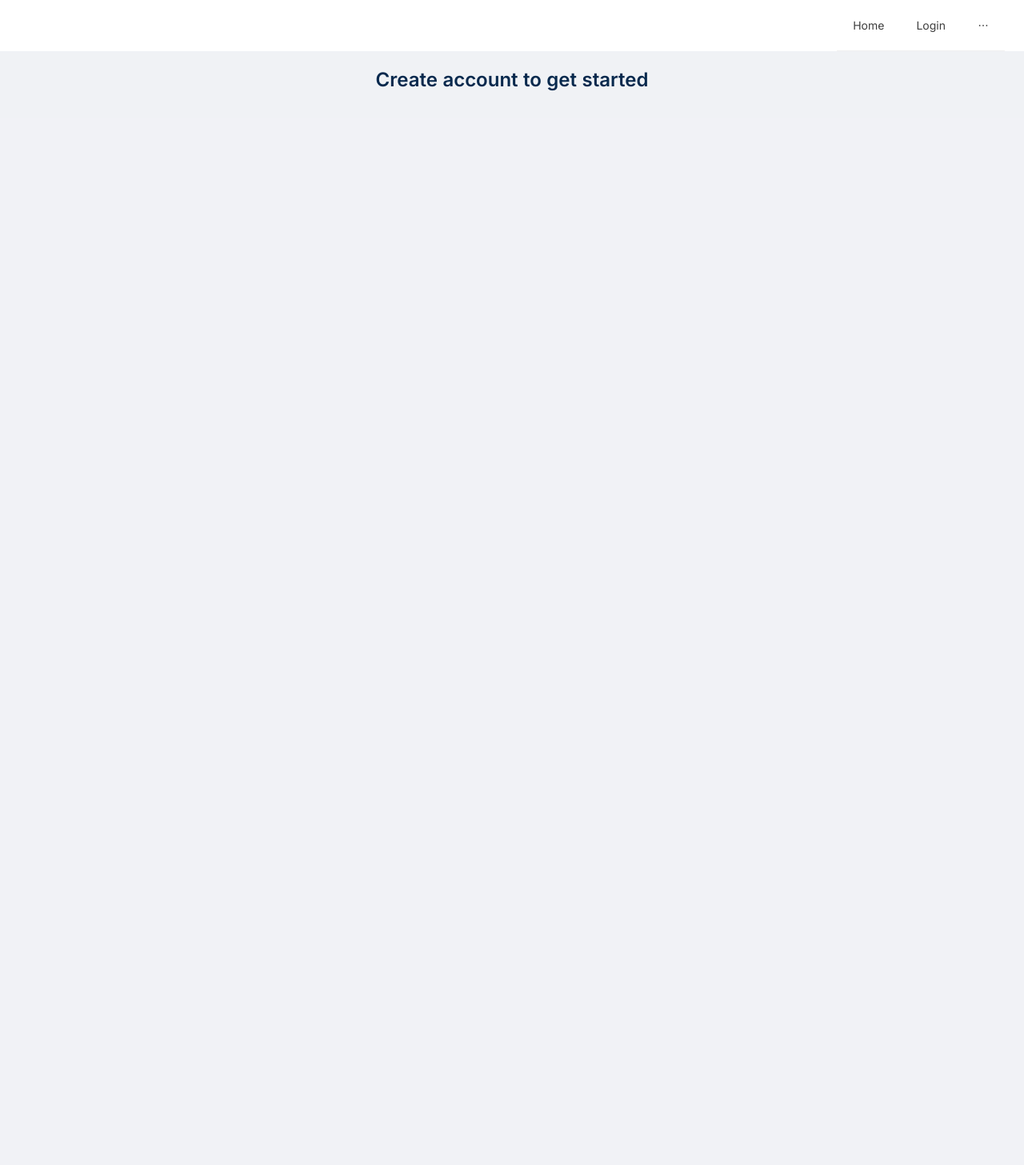
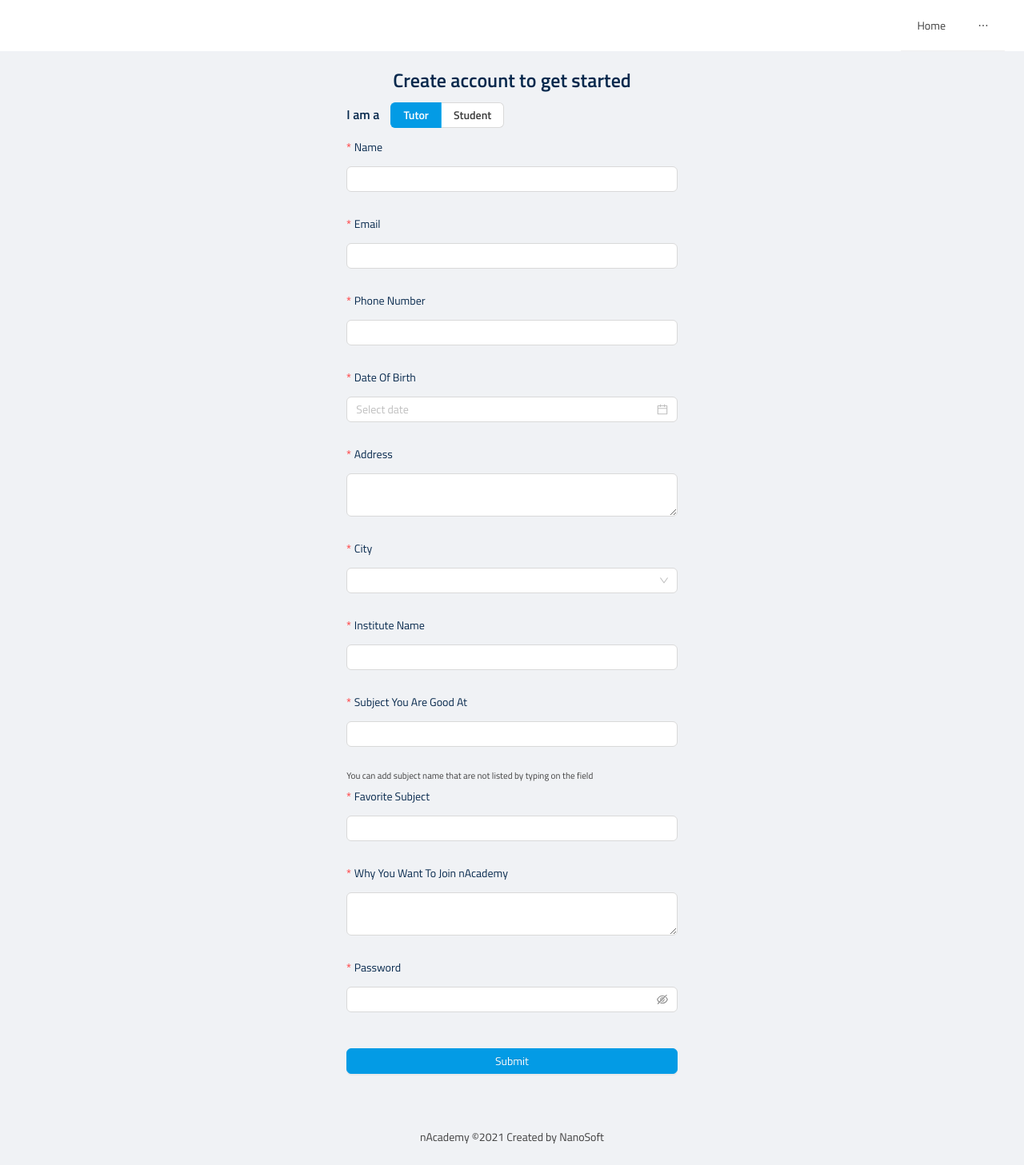
Before and after one commit to darkalgo/nacademy-frontend, a React (Create React App) app: page /registration in a window 1280 px wide. Shown: the whole page at 80% size. Before the commit the page ends 800 px from the top, so only its background shows below. Built offline with nearby package versions, Linux system fonts and the light colour scheme.

Commit message:
feat: added all fields for registration for student and tutor

```diff
--- a/public/index.html
+++ b/public/index.html
@@ -9,7 +9,7 @@
     <link rel="apple-touch-icon" href="%PUBLIC_URL%/logo192.png" />
     <link rel="preconnect" href="https://fonts.googleapis.com" />
     <link rel="preconnect" href="https://fonts.gstatic.com" crossorigin />
-    <link href="https://fonts.googleapis.com/css2?family=Inter:wght@100;200;300;400;500;600;700;800;900&display=swap" rel="stylesheet" />
+    <link href="https://fonts.googleapis.com/css2?family=Titillium+Web:wght@300;400;600;700;900&display=swap" rel="stylesheet" />
 
     <title>nAcademy</title>
   </head>
--- a/src/layouts/AdminLayout.js
+++ b/src/layouts/AdminLayout.js
@@ -67,7 +67,6 @@ function AdminLayout() {
             <AppRoutes />
           </div>
         </Content>
-        <Footer style={{ textAlign: "center" }}>nAcademy ©{new Date().getFullYear()} Created by NanoSoft</Footer>
       </Layout>
     </Layout>
   );
--- a/src/layouts/CommonLayout.js
+++ b/src/layouts/CommonLayout.js
@@ -1,5 +1,5 @@
 import React, { useEffect } from "react";
-import { Layout, Menu, Typography } from "antd";
+import { Layout, Menu } from "antd";
 import { Link, Switch, Route } from "react-router-dom";
 
 import { AppRootContextProvider } from "../contexts/AppRootContext";
@@ -10,8 +10,7 @@ import Login from "../pages/Login";
 import Home from "../pages/Home";
 import Registration from "../pages/Registration";
 
-const { Header, Content, Footer, Sider } = Layout;
-const { Title } = Typography;
+const { Content, Footer, Header } = Layout;
 
 const CommonLayout = () => {
   useEffect(() => {
@@ -25,13 +24,13 @@ const CommonLayout = () => {
           <Header className="site-layout-sub-header-background">
             <div>
               <Menu mode="horizontal">
-                <Menu.Item>
+                <Menu.Item key="home">
                   Home <Link to="/home" />
                 </Menu.Item>
-                <Menu.Item>
+                <Menu.Item key="login">
                   Login <Link to="/login" />
                 </Menu.Item>
-                <Menu.Item>
+                <Menu.Item key="registration">
                   Registration <Link to="/registration" />
                 </Menu.Item>
               </Menu>
@@ -46,6 +45,7 @@ const CommonLayout = () => {
             <LoggedInRoute component={AdminLayout} />
           </Switch>
         </Content>
+        <Footer style={{ textAlign: "center" }}>nAcademy ©{new Date().getFullYear()} Created by NanoSoft</Footer>
       </Layout>
     </AppRootContextProvider>
   );
--- a/src/pages/Registration.jsx
+++ b/src/pages/Registration.jsx
@@ -1,12 +1,22 @@
-import React from "react";
-import { Button, Col, Form, Row, Typography } from "antd";
+import React, { useState } from "react";
+import { Button, Col, DatePicker, Form, Input, Radio, Row, Select, Typography } from "antd";
+import { accountType, classNames, groupNames, subjectNames } from "../utils/Constants";
+import { mobileNumberValidation, passwordValidation } from "../utils/Validations";
 
 const { Title } = Typography;
+const { TextArea } = Input;
+const { Option } = Select;
+
+const children = [];
+for (let i = 10; i < 36; i++) {
+  children.push(<Option key={i.toString(36) + i}>{i.toString(36) + i}</Option>);
+}
 
 const Registration = () => {
   const [form] = Form.useForm();
 
-  //   functions
+  const [selectedAccount, setSelectedAccount] = useState("Tutor");
+
   const onFinish = (values) => {
     console.log(values);
   };
@@ -17,6 +27,162 @@ const Registration = () => {
         <Row justify="center">
           <Title level={3}>Create account to get started</Title>
         </Row>
+        <Row justify="center">
+          <Col xs={{ span: 24 }} md={{ span: 12 }} lg={{ span: 8 }}>
+            <Title level={5}>
+              I am a &nbsp; &nbsp;
+              <Radio.Group options={accountType} onChange={(e) => setSelectedAccount(e.target.value)} value={selectedAccount} optionType="button" buttonStyle="solid" />
+            </Title>
+          </Col>
+        </Row>
+
+        <Row justify="center">
+          <Col xs={{ span: 24 }} md={{ span: 12 }} lg={{ span: 8 }}>
+            <Form.Item name="name" label="Name" labelCol={{ span: 24 }} rules={[{ required: true, message: "Name is required" }]}>
+              <Input />
+            </Form.Item>
+          </Col>
+        </Row>
+        <Row justify="center">
+          <Col xs={{ span: 24 }} md={{ span: 12 }} lg={{ span: 8 }}>
+            <Form.Item
+              name="email"
+              label="Email"
+              labelCol={{ span: 24 }}
+              rules={[
+                { type: "email", message: "The input is not valid E-mail!" },
+                { required: true, message: "Email is required" },
+              ]}>
+              <Input />
+            </Form.Item>
+          </Col>
+        </Row>
+        <Row justify="center">
+          <Col xs={{ span: 24 }} md={{ span: 12 }} lg={{ span: 8 }}>
+            <Form.Item
+              name="phone_number"
+              label="Phone Number"
+              labelCol={{ span: 24 }}
+              rules={[
+                { required: true, message: "Number is required" },
+                { pattern: mobileNumberValidation, message: "Number is not valid" },
+              ]}>
+              <Input />
+            </Form.Item>
+          </Col>
+        </Row>
+        <Row justify="center">
+          <Col xs={{ span: 24 }} md={{ span: 12 }} lg={{ span: 8 }}>
+            <Form.Item name="dob" label="Date Of Birth" labelCol={{ span: 24 }} rules={[{ required: true, message: "DoB is required" }]}>
+              <DatePicker style={{ width: "100%" }} />
+            </Form.Item>
+          </Col>
+        </Row>
+        <Row justify="center">
+          <Col xs={{ span: 24 }} md={{ span: 12 }} lg={{ span: 8 }}>
+            <Form.Item name="address" label="Address" labelCol={{ span: 24 }} rules={[{ required: true, message: "Address is required" }]}>
+              <TextArea />
+            </Form.Item>
+          </Col>
+        </Row>
+        <Row justify="center">
+          <Col xs={{ span: 24 }} md={{ span: 12 }} lg={{ span: 8 }}>
+            <Form.Item name="city" label="City" labelCol={{ span: 24 }} rules={[{ required: true, message: "City is required" }]}>
+              <Select></Select>
+            </Form.Item>
+          </Col>
+        </Row>
+        <Row justify="center">
+          <Col xs={{ span: 24 }} md={{ span: 12 }} lg={{ span: 8 }}>
+            <Form.Item name="institute_name" label="Institute Name" labelCol={{ span: 24 }} rules={[{ required: true, message: "Institute name is required" }]}>
+              <Input />
+            </Form.Item>
+          </Col>
+        </Row>
+        {selectedAccount === "Student" ? (
+          <>
+            <Row justify="center">
+              <Col xs={{ span: 24 }} md={{ span: 12 }} lg={{ span: 8 }}>
+                <Form.Item name="group_name" label="Group Name" labelCol={{ span: 24 }} rules={[{ required: true, message: "Group name is required" }]}>
+                  <Select>
+                    {groupNames.map((el) => (
+                      <Option key={el.id} value={el.id}>
+                        {el.name}
+                      </Option>
+                    ))}
+                  </Select>
+                </Form.Item>
+              </Col>
+            </Row>
+            <Row justify="center">
+              <Col xs={{ span: 24 }} md={{ span: 12 }} lg={{ span: 8 }}>
+                <Form.Item name="class_name" label="Class Name" labelCol={{ span: 24 }} rules={[{ required: true, message: "Class name is required" }]}>
+                  <Select>
+                    {classNames.map((el) => (
+                      <Option key={el.id} value={el.id}>
+                        {el.name}
+                      </Option>
+                    ))}
+                  </Select>
+                </Form.Item>
+              </Col>
+            </Row>
+          </>
+        ) : (
+          <>
+            <Row justify="center">
+              <Col xs={{ span: 24 }} md={{ span: 12 }} lg={{ span: 8 }}>
+                <Form.Item name="subject" label="Subject You Are Good At" labelCol={{ span: 24 }} rules={[{ required: true, message: "Subject name is required" }]}>
+                  <Select mode="tags" style={{ width: "100%" }} tokenSeparators={[","]}>
+                    {subjectNames.map((el) => (
+                      <Option value={el.id} key={el.id}>
+                        {el.name}
+                      </Option>
+                    ))}
+                  </Select>
+                </Form.Item>
+                <small>You can add subject name that are not listed by typing on the field</small>
+              </Col>
+            </Row>
+            <Row justify="center">
+              <Col xs={{ span: 24 }} md={{ span: 12 }} lg={{ span: 8 }}>
+                <Form.Item name="favorite_subject" label="Favorite Subject" labelCol={{ span: 24 }} rules={[{ required: true, message: "Favorite subject name is required" }]}>
+                  <Input />
+                </Form.Item>
+              </Col>
+            </Row>
+            <Row justify="center">
+              <Col xs={{ span: 24 }} md={{ span: 12 }} lg={{ span: 8 }}>
+                <Form.Item name="join_reason" label="Why You Want To Join nAcademy" labelCol={{ span: 24 }} rules={[{ required: true, message: "Field is required" }]}>
+                  <TextArea />
+                </Form.Item>
+              </Col>
+            </Row>
+          </>
+        )}
+        <Row justify="center">
+          <Col xs={{ span: 24 }} md={{ span: 12 }} lg={{ span: 8 }}>
+            <Form.Item
+              name="password"
+              label="Password"
+              labelCol={{ span: 24 }}
+              rules={[
+                { pattern: passwordValidation, message: "Minimum 8 characters with at least one uppercase, one lowercase, one special character and one number" },
+                { required: true, message: "Password is required" },
+              ]}>
+              <Input.Password />
+            </Form.Item>
+          </Col>
+        </Row>
+        <Row justify="center" style={{ marginTop: "1.5em" }}>
+          <Col xs={{ span: 24 }} md={{ span: 12 }} lg={{ span: 8 }}>
+            <Form.Item>
+              <Button block type="primary" htmlType="submit">
+                Submit
+              </Button>
+            </Form.Item>
+          </Col>
+        </Row>
       </Form>
     </div>
   );
--- a/src/styles/App.less
+++ b/src/styles/App.less
@@ -1,7 +1,7 @@
 @import "~antd/lib/style/themes/default.less";
 @import "~antd/dist/antd.less";
 
-@font-family: "Inter", sans-serif;
+@font-family: "Titillium Web", sans-serif;
 @primary-color: #039be5; // primary color for all components
 @secondary-color: #07294d; // secondary color for all components
 @link-color: #1890ff; // link color
--- a/src/utils/Constants.js
+++ b/src/utils/Constants.js
@@ -0,0 +1,39 @@
+export const accountType = [
+  { label: "Tutor", value: "Tutor" },
+  { label: "Student", value: "Student" },
+];
+
+export const classNames = [
+  { id: "Class 1", name: "Class 1" },
+  { id: "Class 2", name: "Class 2" },
+  { id: "Class 3", name: "Class 3" },
+  { id: "Class 4", name: "Class 4" },
+  { id: "Class 5", name: "Class 5" },
+  { id: "Class 6", name: "Class 6" },
+  { id: "Class 7", name: "Class 7" },
+  { id: "Class 8", name: "Class 8" },
+  { id: "Class 9", name: "Class 9" },
+  { id: "Class 10", name: "Class 10" },
+  { id: "Class 11", name: "Class 11" },
+  { id: "Class 12", name: "Class 12" },
+];
+
+export const groupNames = [
+  { id: "None", name: "None" },
+  { id: "Science", name: "Science" },
+  { id: "Commerce", name: "Commerce" },
+  { id: "Arts", name: "Arts" },
+  { id: "Varsity Admission", name: "Varsity Admission" },
+];
+
+export const subjectNames = [
+  { id: "Bangla", name: "Bangla" },
+  { id: "English", name: "English" },
+  { id: "General Math", name: "General Math" },
+  { id: "Higher Math", name: "Higher Math" },
+  { id: "General Science", name: "General Science" },
+  { id: "Physics", name: "Physics" },
+  { id: "Chemistry", name: "Chemistry" },
+  { id: "Biology", name: "Biology" },
+  { id: "ICT", name: "ICT" },
+];
--- /dev/null
+++ b/src/utils/Validations.js
@@ -0,0 +1,5 @@
+export const emailValidation = /.+@.+\..+/;
+export const mobileNumberValidation = /(^(\+88|0088)?(01){1}[3456789]{1}(\d){8})$/;
+export const nidValidation = /^[0-9]{10}$|^[0-9]{13}$|^[0-9]{17}$/;
+export const numberValidation = /^\+?(0|[1-9]\d*)$/;
+export const passwordValidation = /^(?=.*\d)(?=.*[!@#$%^&*])(?=.*[a-z])(?=.*[A-Z]).{8,}$/;
```
Also changed, not shown: src/pages/Login.jsx (+4 -5 lines).
